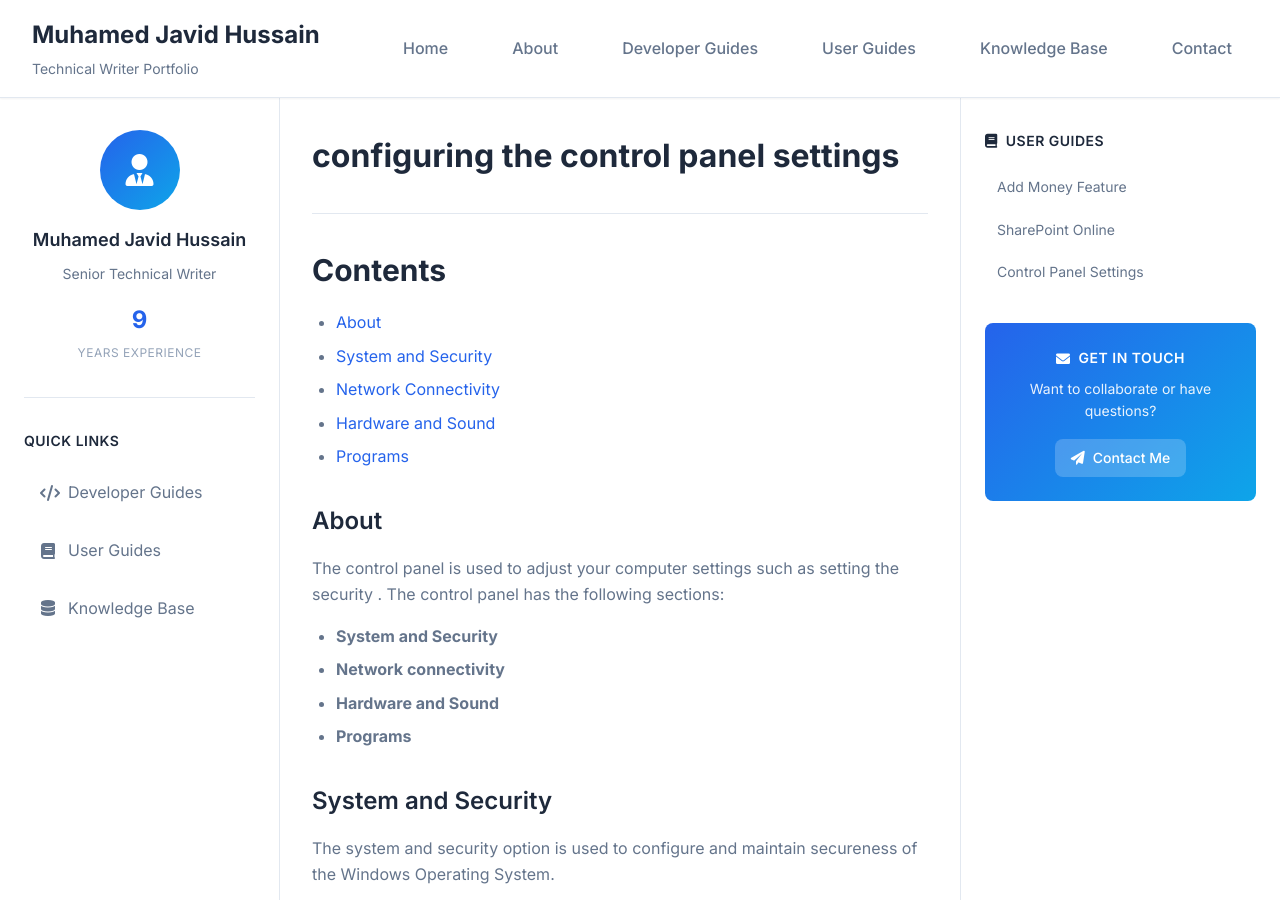
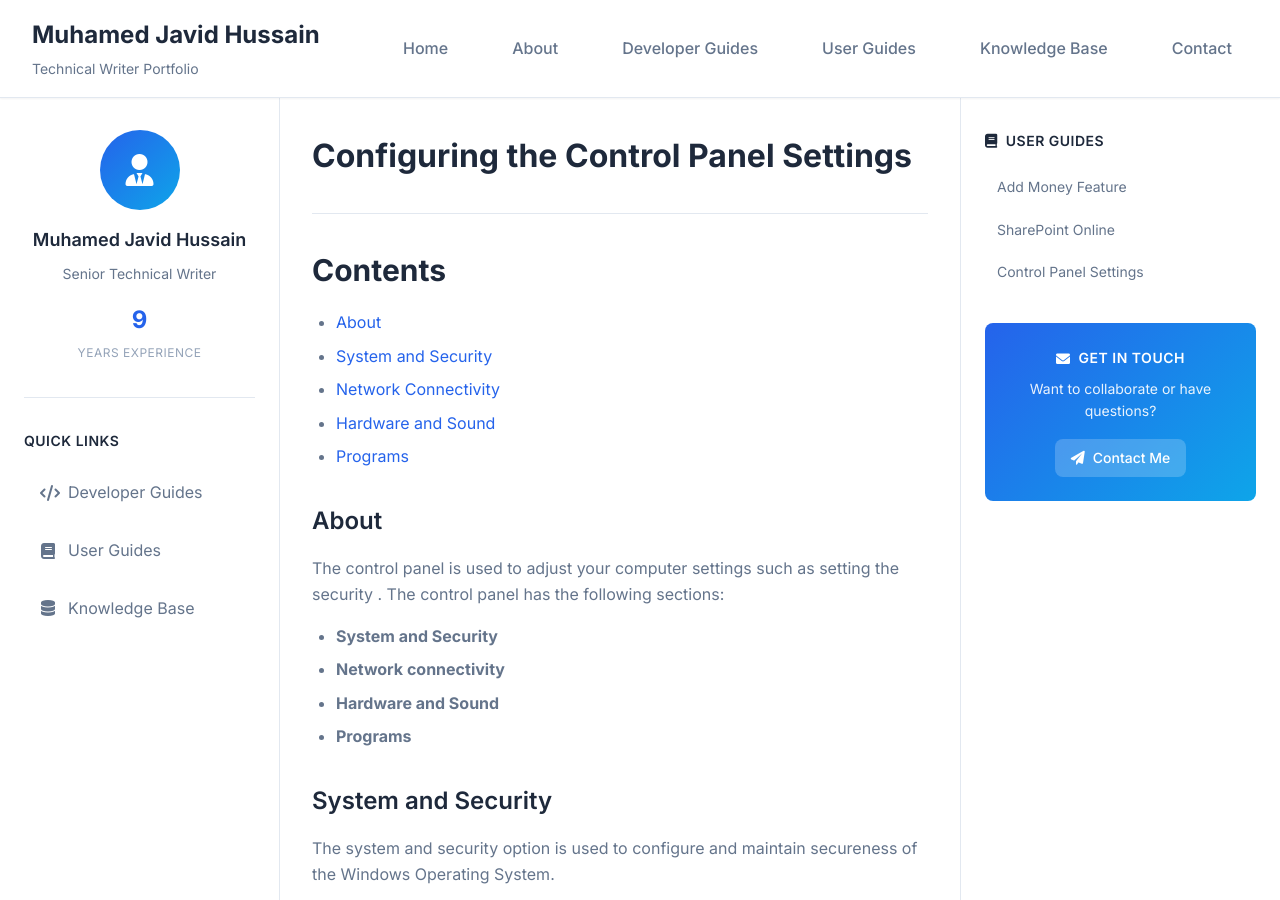
Before and after one commit to ashfaqfarook/Test, a Jekyll site: the page built from user-guides/Configuring-the-Control-Panel-Settings.md, in a window 1280 px wide and 900 px high. Built offline with Jekyll 4.4.1, drawn with Linux system fonts in a browser that asks for light colours.

```diff
--- a/user-guides/Configuring-the-Control-Panel-Settings.md
+++ b/user-guides/Configuring-the-Control-Panel-Settings.md
@@ -1,6 +1,6 @@
 ---
 layout: default
-title: configuring the control panel settings
+title: Configuring the Control Panel Settings
 ---
 
 # Contents
```
